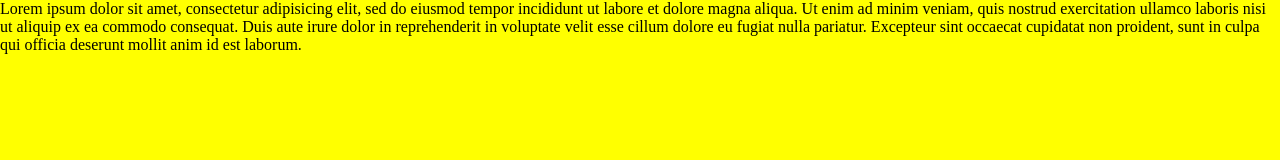
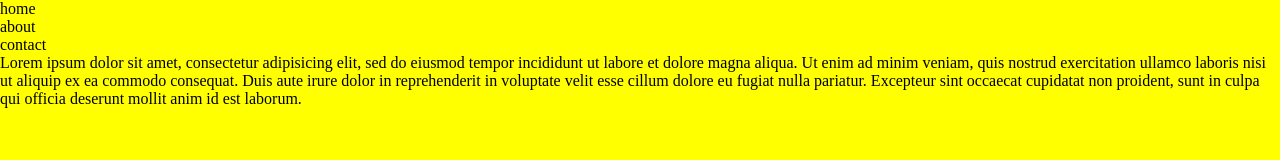
Before and after one commit to Frosina-Marinoska/sedc-po-2019-hm-01, a plain HTML site: page index.html in a window 1280 px wide. Drawn offline with Linux system fonts and the light colour scheme.

Commit message:
add  header

```diff
--- a/index.html
+++ b/index.html
@@ -5,6 +5,13 @@
 	<link rel="stylesheet" type="text/css" href="style.css">
 </head>
 <body>
+	<header>
+		<ul>
+			<li>home</li>
+			<li>about</li>
+			<li>contact</li>
+		</ul>
+	</header>
 	<section>
 		<p>Lorem ipsum dolor sit amet, consectetur adipisicing elit, sed do eiusmod
 		tempor incididunt ut labore et dolore magna aliqua. Ut enim ad minim veniam,
```
